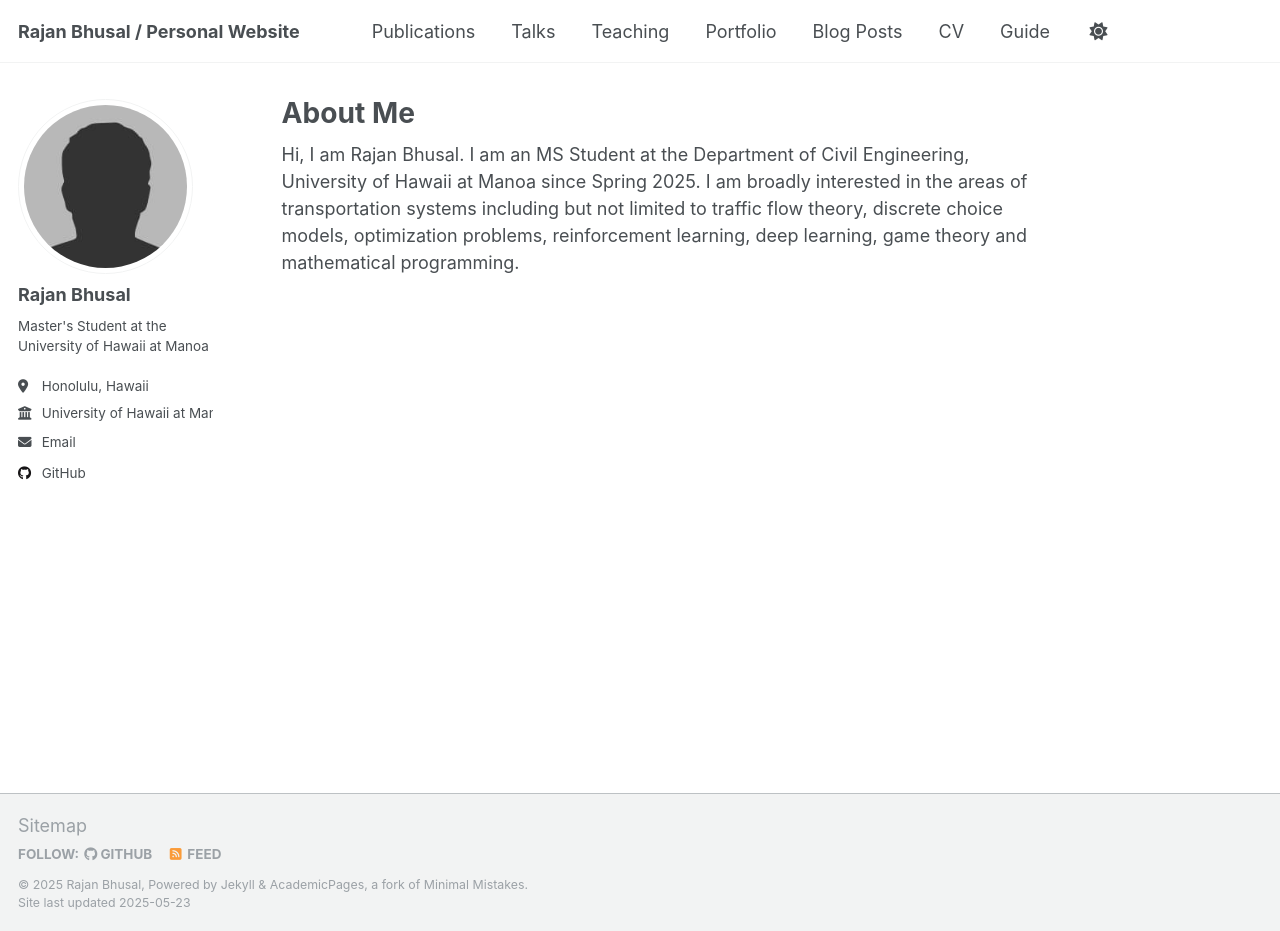
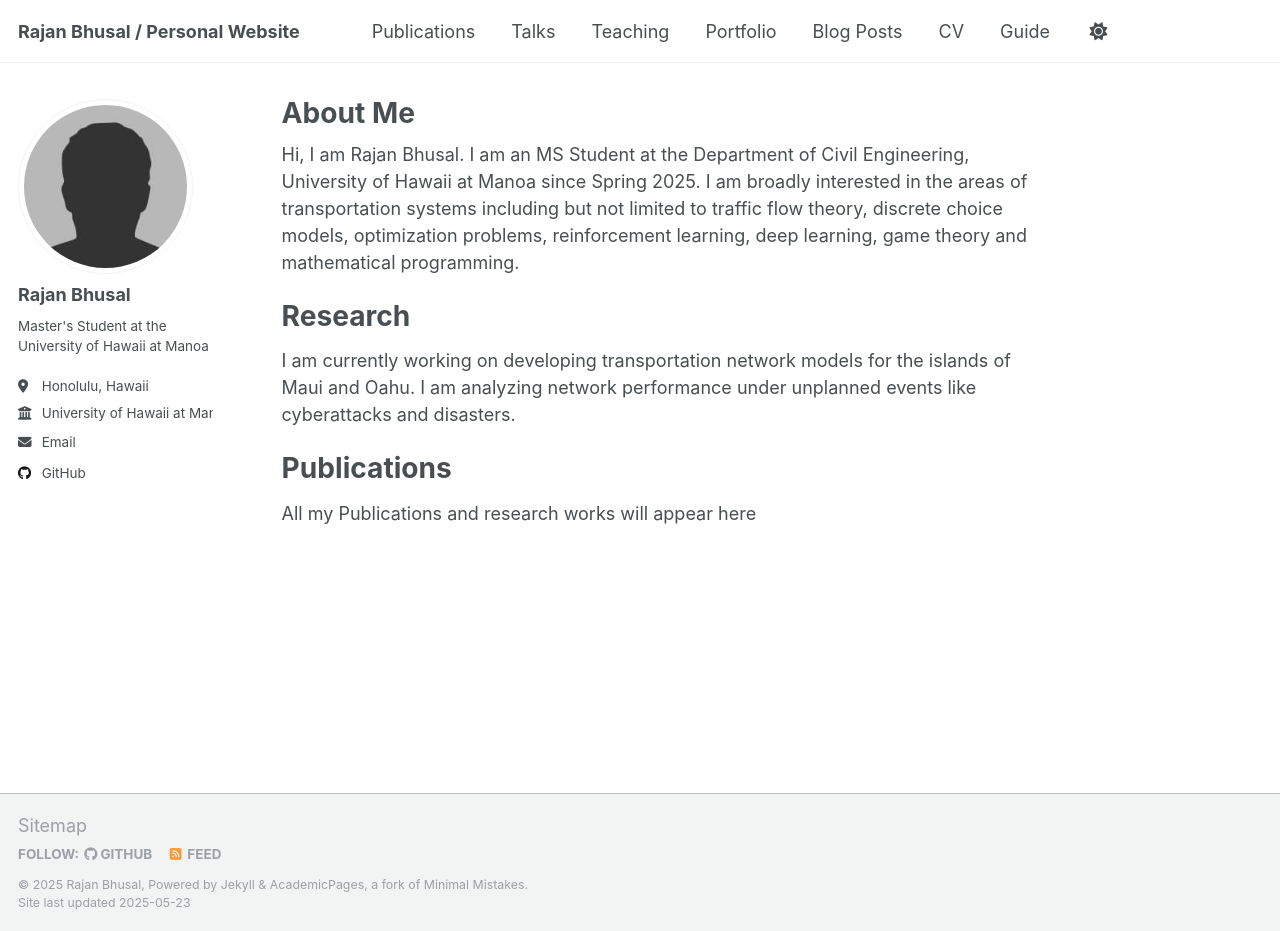
Before and after one commit to rajanbhusal/rajanbhusal.github.io, a Jekyll site: the page built from _pages/about.md, in a window 1280 px wide and 931 px high. Built offline with Jekyll 4.4.1, drawn with Linux system fonts in a browser that asks for light colours.

Commit message:
Update about.md

```diff
--- a/_pages/about.md
+++ b/_pages/about.md
@@ -9,3 +9,11 @@ redirect_from:
 
   Hi, I am Rajan Bhusal. I am an MS Student at the Department of Civil Engineering, University of Hawaii at Manoa since Spring 2025.
   I am broadly interested in the areas of transportation systems including but not limited to traffic flow theory, discrete choice models, optimization problems, reinforcement learning, deep learning, game theory and mathematical programming.
+
+Research
+======
+I am currently working on developing transportation network models for the islands of Maui and Oahu. I am analyzing network performance under unplanned events like cyberattacks and disasters.
+
+Publications
+======
+All my Publications and research works will appear here
```
